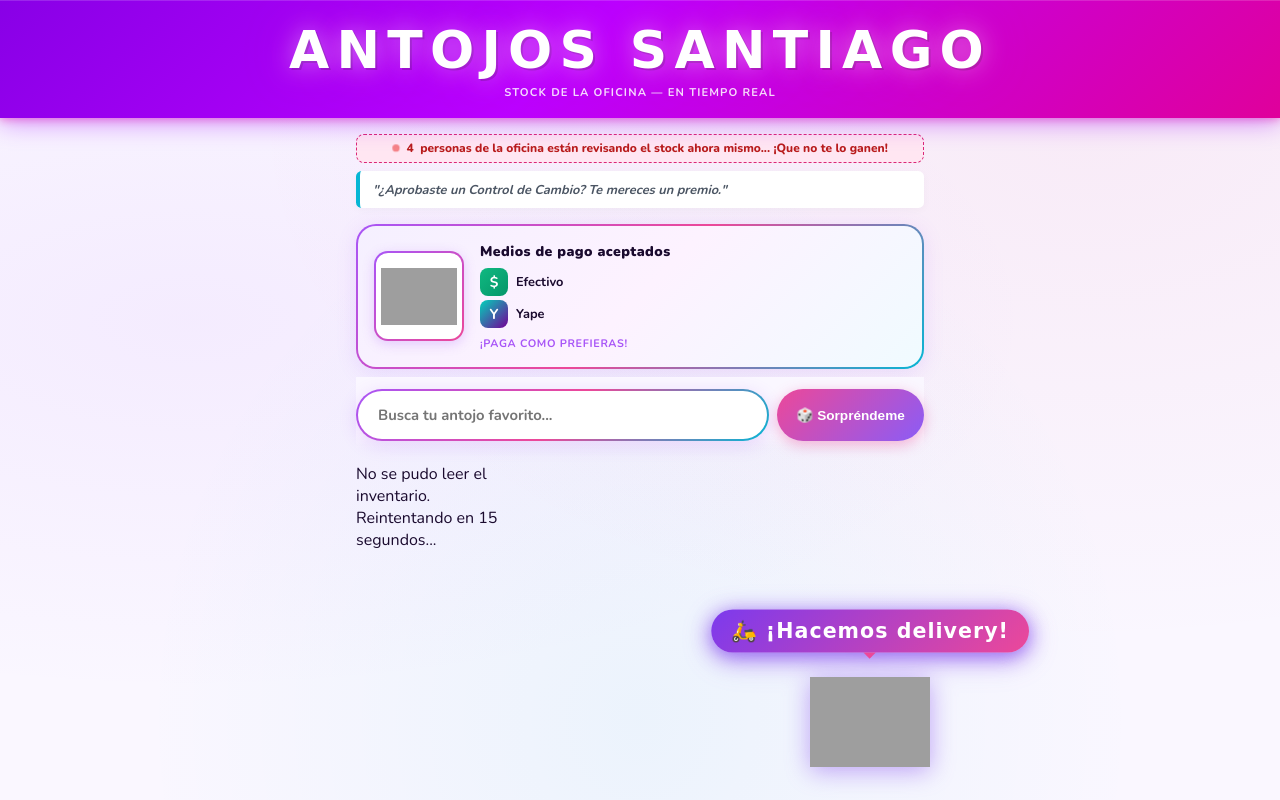
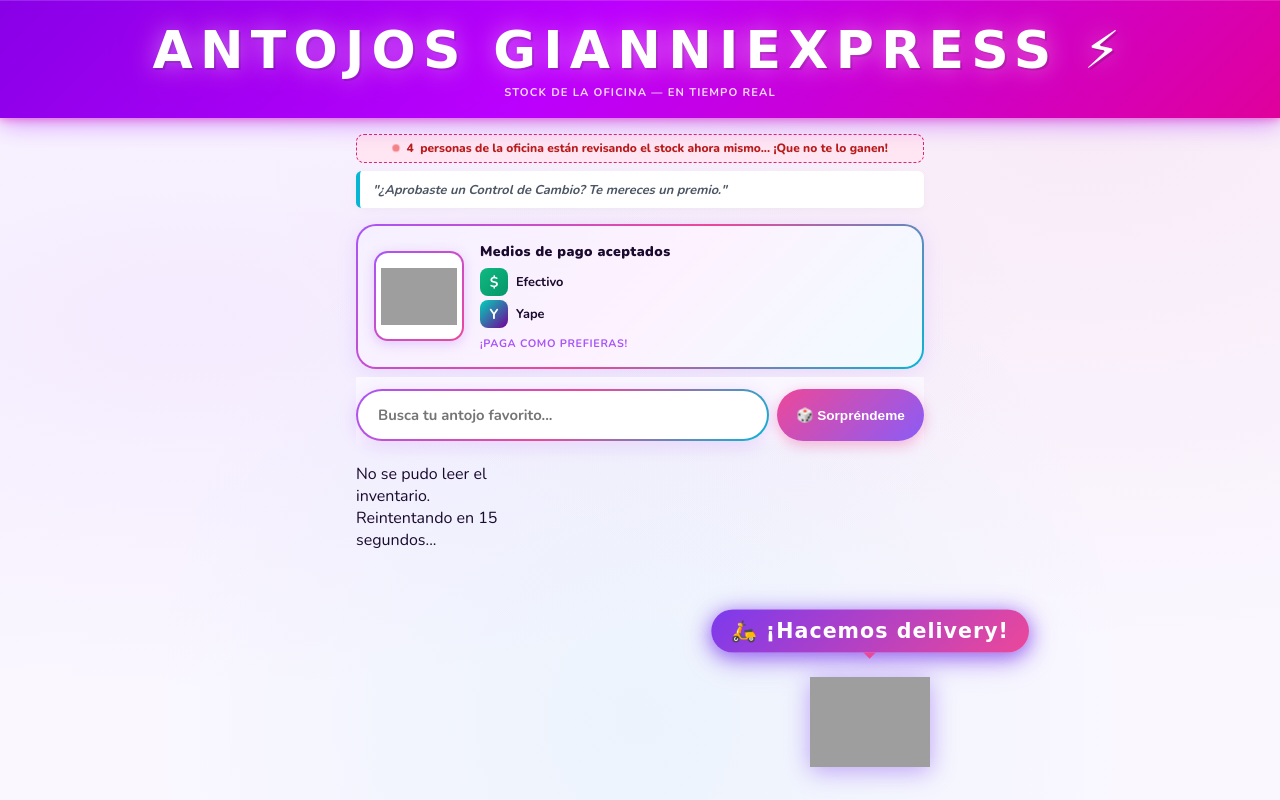
Before and after one commit to carlosj31z/TIENDITA-SANTI, a plain HTML site: page index.html in a window 1280 px wide. Drawn offline with nearby package versions, Linux system fonts and the light colour scheme; no server answers; grey boxes are pictures that could not be loaded; a web font is replaced by a local one.

Commit message:
index.html

```diff
--- a/index.html
+++ b/index.html
@@ -3,7 +3,7 @@
 <head>
     <meta charset="UTF-8">
     <meta name="viewport" content="width=device-width, initial-scale=1.0, maximum-scale=1.0, user-scalable=no">
-    <title>ANTOJOS SANTIAGO 🍫</title>
+    <title>ANTOJOS GIANNIEXPRESS⚡🍫</title>
     <link rel="preconnect" href="https://fonts.googleapis.com">
     <link rel="preconnect" href="https://fonts.gstatic.com" crossorigin>
     <link href="https://fonts.googleapis.com/css2?family=Boogaloo&family=Nunito:wght@400;600;700;800;900&display=swap" rel="stylesheet">
@@ -536,7 +536,7 @@
     </div>
 
     <header>
-        <h1>ANTOJOS SANTIAGO</h1>
+        <h1>ANTOJOS GIANNIEXPRESS ⚡</h1>
         <p>Stock de la oficina &mdash; en tiempo real</p>
     </header>
 
```
